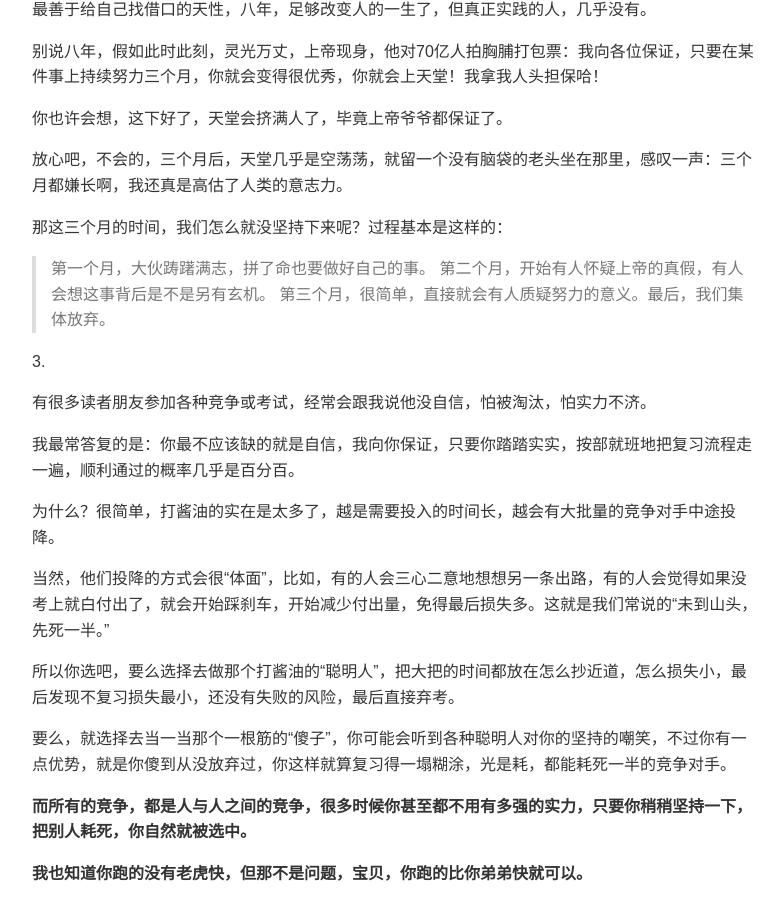
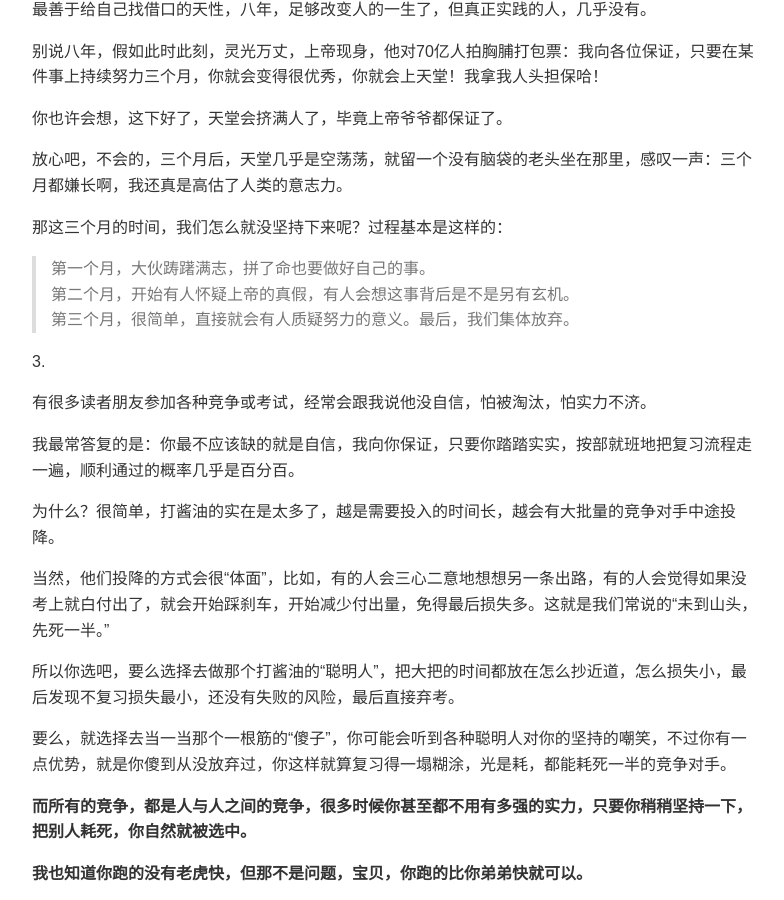
Before and after one commit to songhaoxin/songhaoxin.github.io, a Jekyll site: the page built from _posts/2017-01-10-insist.md, in a window 1280 px wide and 900 px high, scrolled down 1972 px. Shown: the whole window, without its empty margins (118-902 px from the left). Built offline with Jekyll 4.4.1, drawn with Linux system fonts in a browser that asks for light colours; comment, search, counter and statistics services are not loaded; some of the changed lines change nothing that is shown; some of the changed text lies outside the part shown.

Commit message:
add some

```diff
--- a/_posts/2017-01-10-insist.md
+++ b/_posts/2017-01-10-insist.md
@@ -33,8 +33,9 @@
 哥哥头也不回地一边加速奔跑一边回答道：
 
 >
-> 你才是傻瓜，我不需要跑得比老虎快，我跑得比你快就行了。
->
+> 傻瓜，我不需要跑得比老虎快，我跑得比你快就行了。
+
+
 
 很多时候，你不需要把自己打造得无懈可击，你甚至不用具备多强的能力去打倒问题。
 
@@ -84,8 +85,8 @@
 那这三个月的时间，我们怎么就没坚持下来呢？过程基本是这样的：
 
 > 第一个月，大伙踌躇满志，拼了命也要做好自己的事。
-第二个月，开始有人怀疑上帝的真假，有人会想这事背后是不是另有玄机。
-第三个月，很简单，直接就会有人质疑努力的意义。最后，我们集体放弃。
+ 第二个月，开始有人怀疑上帝的真假，有人会想这事背后是不是另有玄机。
+ 第三个月，很简单，直接就会有人质疑努力的意义。最后，我们集体放弃。
 
 3.
 
```
